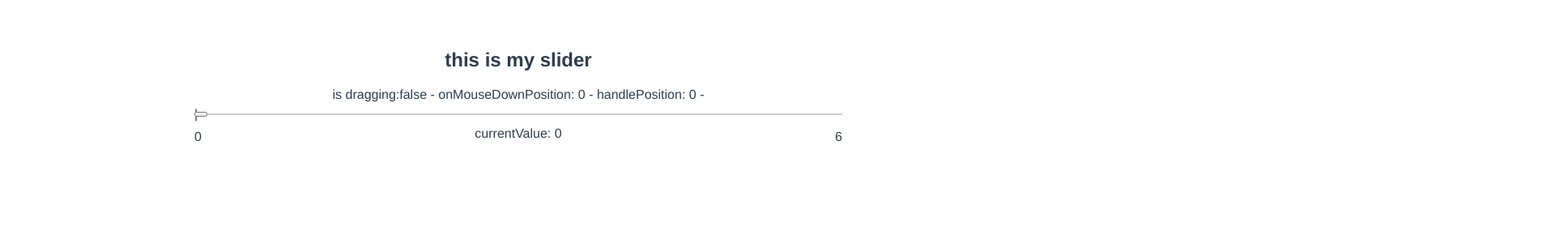
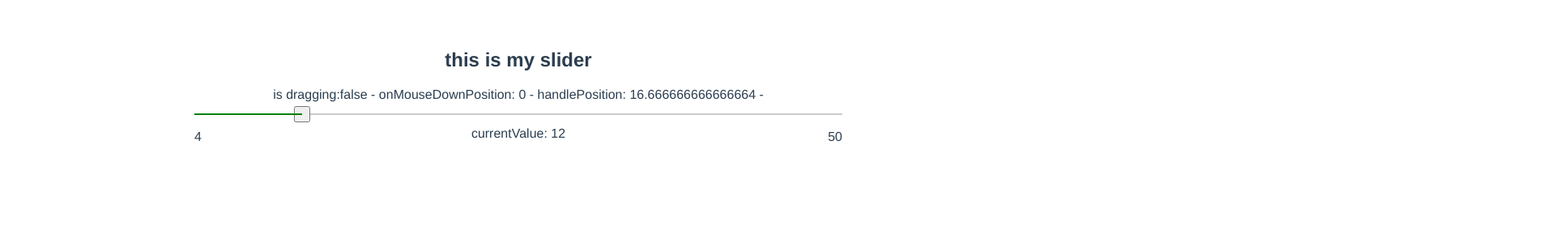
Before and after one commit to vxda/vue-simple-range-slider, a Vue app: page / in a window 1280 px wide. Shown: the top 300 px of the page at 81% size, 1920 px wide, since content can reach past the window. Built offline with nearby package versions, Linux system fonts and the light colour scheme.

Commit message:
slider done

```diff
--- a/src/App.vue
+++ b/src/App.vue
@@ -4,9 +4,12 @@
         <div class="wrapper">
             <range-slider-component
                 ref="rangeSlider"
-                :min="0"
-                :max="6"
-                :step="2"
+                :min="4"
+                :max="50"
+                :default="12"
+                :decimals="0"
+                :step="4"
+                @onValueChange="onValChange"
             ></range-slider-component>
         </div>
     </div>
@@ -26,7 +29,10 @@
 			},
 			onMouseUpHandler(e) {
 				this.$refs.rangeSlider.onMouseUpHandler(e);
-			}
+			},
+            onValChange(val) {
+                console.log('val', val);
+            }
 		}
 	}
 </script>
--- a/src/components/RangeSliderComponent.vue
+++ b/src/components/RangeSliderComponent.vue
@@ -9,9 +9,9 @@
             <div class="bar"
                  ref="bar">
                 <span class="min">{{min}}</span>
-                <template v-for="step in numberOfSteps">
-                    <span class="checkpoint" :style="step">|</span>
-                </template>
+                <!--                <template v-for="step in numberOfSteps">-->
+                <!--                    <span :key="step" class="checkpoint" :style="{left: `${step}%`}">|</span>-->
+                <!--                </template>-->
                 <button
                         :style="handleStyles"
                         ref="handle"
@@ -38,7 +38,9 @@
         props: {
             min: Number,
             max: Number,
-			step: Number
+            step: Number,
+            decimals: Number,
+            default: Number
         },
         data() {
             return {
@@ -46,14 +48,26 @@
                 isDragging: false,
                 onMouseDownPosition: 0,
                 onMouseUpPosition: 0,
-				handlePosition: 0,
+                handlePosition: this.default ? this.getDefault() : 0,
                 barWidth: 0,
                 isOutOfBounds: false
             }
         },
         methods: {
+            getStepsNumber() {
+                return Math.ceil((this.max - this.min) / this.step);
+            },
+            getDefault() {
+                if (this.default < this.min) {
+                    return 0;
+                } else if (this.default > this.max) {
+                    return 100;
+                } else {
+                    return ((this.default - this.min) / this.step / this.getStepsNumber()) * 100;
+                }
+
+            },
             validateForBoundaries(value) {
-
                 if (value >= 100) {
                     return 100;
                 } else if (value <= 0) {
@@ -76,18 +90,19 @@
                     return;
                 }
 
-				const pos = (e.clientX - this.onMouseDownPosition);
-
-				console.log(pos);
+                const pos = ((e.clientX - this.onMouseDownPosition) / this.barWidth) * 100;
 
                 if (this.type === 'smooth') {
                     //smooth
-					this.handlePosition = this.validateForBoundaries(((e.clientX - this.onMouseDownPosition) / this.barWidth) * 100);
+                    console.log('ASDASDASD');
+                    this.handlePosition = this.validateForBoundaries(pos);
                 } else {
                     // step
-					this.handlePosition = this.validateForBoundaries(((e.clientX - this.onMouseDownPosition) / this.barWidth) * 100);
+
+                    this.handlePosition = this.numberOfSteps.sort((a, b) => {
+                        return Math.abs(a - pos) - Math.abs(b - pos);
+                    })[0];
                 }
-
             }
         },
         computed: {
@@ -103,30 +118,32 @@
             },
             currentValue() {
 
-				return Math.round((this.max / 100) * this.handlePosition);
+                return (((this.max - this.min) / 100) * this.handlePosition + this.min).toFixed(this.decimals || 0);
 
             },
             numberOfSteps() {
-				const steps = this.max / this.step;
-				const checkpoints = (this.barWidth * 100) / (this.barWidth / steps);
+                const steps = this.getStepsNumber();
                 const result = [];
                 let i;
 
-				console.log('steps', steps);
-
-				for (i = 0; i < steps; i++) {
-					console.log('ASDFASDF');
-					result.push({left: `${checkpoints * i}%`});
+                for (i = 0; i < steps + 1; i++) {
+                    result.push(i / steps * 100);
                 }
 
-				console.log('result', result);
-
-				return result;
+                return result.sort((a, b) => (a - b));
 
             }
         },
         mounted() {
             this.barWidth = this.$refs.bar.getBoundingClientRect().width;
+        },
+        watch: {
+            currentValue: {
+                immediate: false,
+                handler(newValue) {
+                    this.$emit('onValueChange', newValue);
+                }
+            }
         }
     }
 </script>
@@ -166,7 +183,9 @@
         .handle {
             position: absolute;
             top: 50%;
-            transform: translateY(-50%);
+            transform: translate(-50%, -50%);
+            width: 20px;
+            height: 20px;
             /*left: 0;*/
         }
 
```
Also changed, not shown: 1 other file (tests, documents, lock files or other folders). Lines whose indentation alone changed are shown as unchanged.
